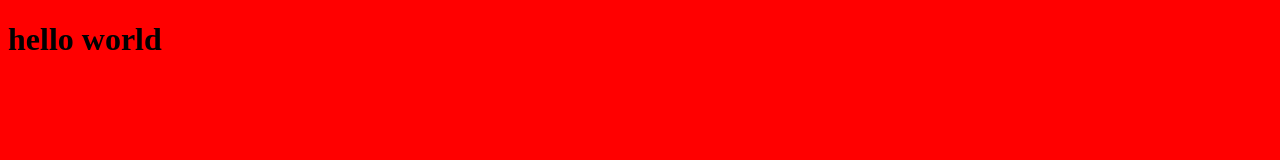
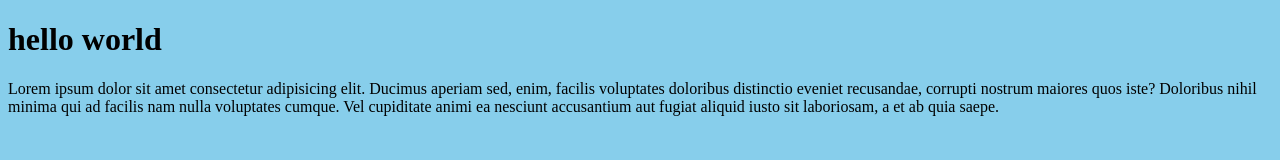
Before and after one commit to meer-habib-dev/git-branch, a plain HTML site: page index.html in a window 1280 px wide. Drawn offline with Linux system fonts and the light colour scheme.

Commit message:
new item

```diff
--- a/index.html
+++ b/index.html
@@ -9,5 +9,7 @@
 </head>
 <body>
     <h1>hello world</h1>
+    <p>Lorem ipsum dolor sit amet consectetur adipisicing elit. Ducimus aperiam sed, enim, facilis voluptates doloribus distinctio eveniet recusandae, corrupti nostrum maiores quos iste? Doloribus nihil minima qui ad facilis nam nulla voluptates cumque. Vel cupiditate animi ea nesciunt accusantium aut fugiat aliquid iusto sit laboriosam, a et ab quia saepe.</p>
+
 </body>
 </html>
--- a/style.css
+++ b/style.css
@@ -1,3 +1,3 @@
 body {
-  background: red;
+  background: skyblue;
 }
```
